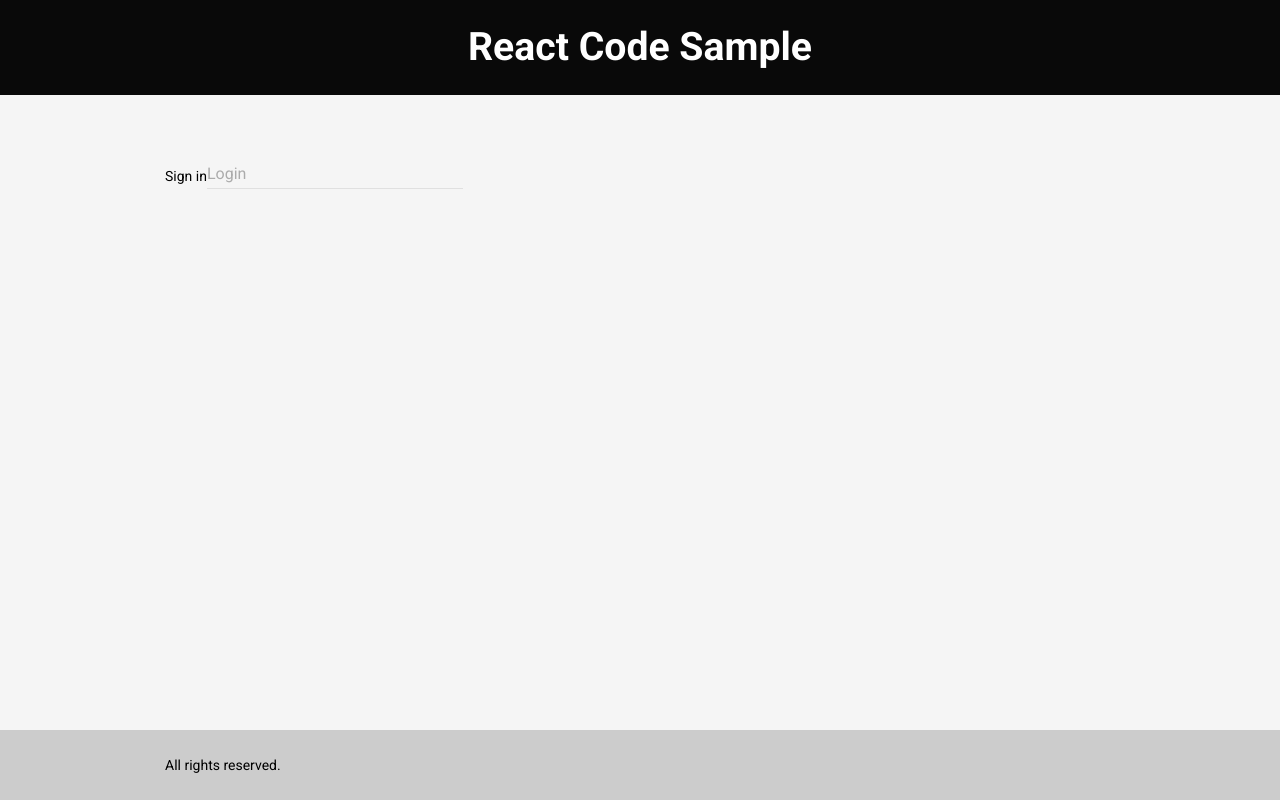
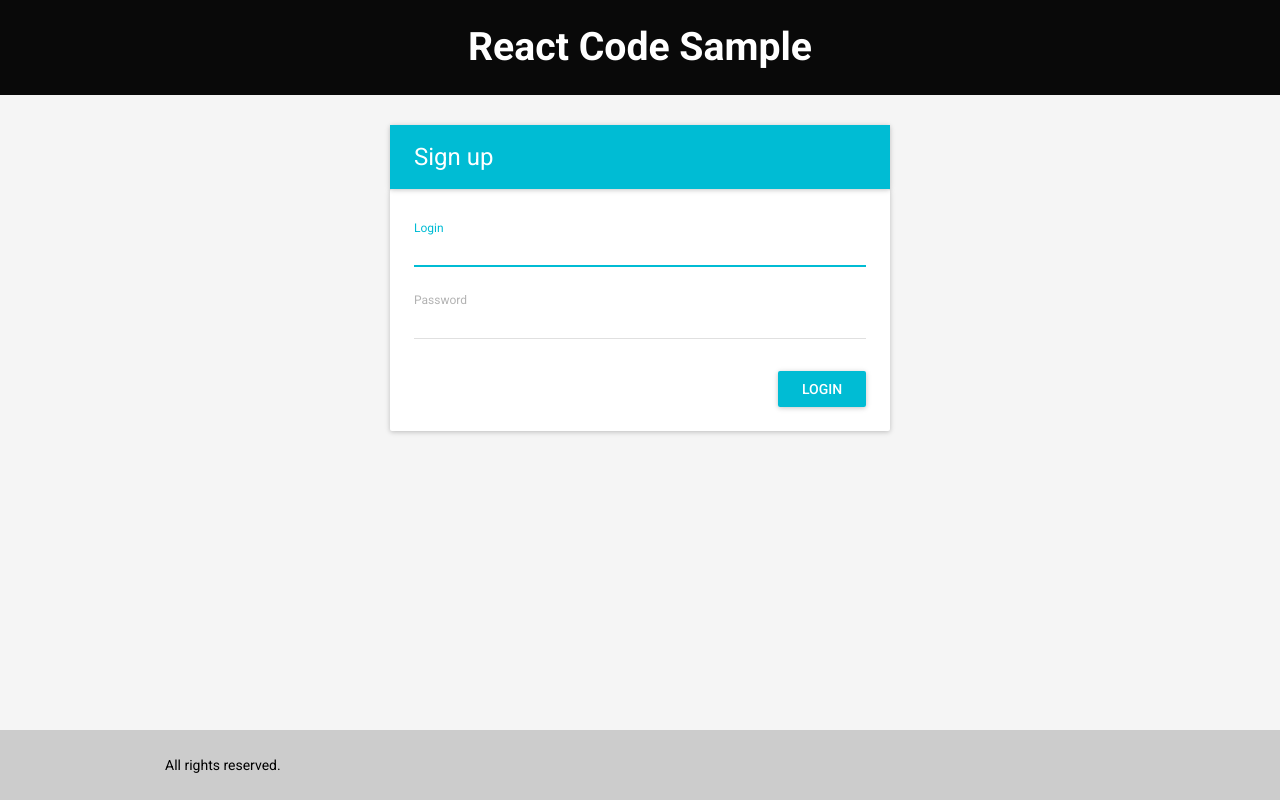
Before and after one commit to pwlmaciejewski/react-code-sample, a React app: page / in a window 1280 px wide. Built offline with nearby package versions, Linux system fonts and the light colour scheme; what react-tap-event-plugin would draw is missing.

Commit message:
Sign up form interface.

```diff
--- a/package.json
+++ b/package.json
@@ -5,7 +5,7 @@
   "main": "index.js",
   "scripts": {
     "test": "echo \"Error: no test specified\" && exit 1",
-    "lint": "eslint src/**/*",
+    "lint": "eslint src/**/*.js*",
     "build-dev": "webpack"
   },
   "repository": {
--- a/src/components/App/Footer.jsx
+++ b/src/components/App/Footer.jsx
@@ -8,8 +8,8 @@ export default class Header extends Component {
   render() {
     const { className } = this.props;
     return (
-      <div className={cx('root', className)}>
-        <div className={cx('inner')}>
+      <div className={ cx('root', className) }>
+        <div className={ cx('inner') }>
           All rights reserved.
         </div>
       </div>
--- a/src/components/App/Header.jsx
+++ b/src/components/App/Header.jsx
@@ -8,8 +8,8 @@ export default class Header extends Component {
   render() {
     const { className } = this.props;
     return (
-      <div className={cx('root', className)}>
-        <h1 className={cx('logo')}>React Code Sample</h1>
+      <div className={ cx('root', className) }>
+        <h1 className={ cx('logo') }>React Code Sample</h1>
       </div>
     );
   }
--- a/src/components/Auth/SignIn.jsx
+++ b/src/components/Auth/SignIn.jsx
@@ -1,15 +1,45 @@
 import { Component } from 'react';
 import { connect } from 'react-redux';
+import classNames from 'classnames/bind';
+import styles from './SignIn.scss';
 import TextField from 'material-ui/TextField';
+import AppBar from 'material-ui/AppBar';
+import Paper from 'material-ui/Paper';
+import RaisedButton from 'material-ui/RaisedButton';
+
+const cx = classNames.bind(styles);
 
 export default class SignIn extends Component {
   render() {
     return (
-      <div>
-        Sign in
-        <TextField
-          floatingLabelText="Login"
+      <div className={ cx('root') }>
+        <AppBar
+          title="Sign up"
+          showMenuIconButton={ null }
         />
+        <Paper className={ cx('content') }>
+          <form>
+            <TextField
+              className={ cx('field') }
+              type={ 'email' }
+              floatingLabelText={ 'Login' }
+              floatingLabelFixed
+              autoFocus
+            />
+            <TextField
+              className={ cx('field') }
+              type={ 'password' }
+              floatingLabelText={ 'Password' }
+              floatingLabelFixed
+            />
+            <div className={ cx('actions-wrapper') }>
+              <RaisedButton
+                primary
+                label={ 'Login' }
+              />
+            </div>
+          </form>
+        </Paper>
       </div>
     );
   }
--- a/src/components/Auth/SignIn.scss
+++ b/src/components/Auth/SignIn.scss
@@ -0,0 +1,18 @@
+.root {
+  max-width: 500px;
+  margin: 0 auto;
+}
+
+.content {
+  padding: 14px 24px 24px 24px;
+}
+
+.field {
+  display: block!important;
+  width: 100%!important;
+}
+
+.actions-wrapper {
+  margin-top: 24px;
+  text-align: right;
+}
--- a/src/index.jsx
+++ b/src/index.jsx
@@ -5,14 +5,14 @@ import { render } from 'react-dom';
 import { Provider } from 'react-redux';
 import store from './store';
 import App from './components/App';
-import styles from './styles/index.scss';
+import './styles/index.scss';
 
 const appWrapper = document.createElement('div');
 appWrapper.id = 'app-wrapper';
 document.body.appendChild(appWrapper);
 
 render(
-  <Provider store={store}>
+  <Provider store={ store }>
     <App />
   </Provider>,
   appWrapper,
```
Also changed, not shown: src/components/App/Layout.jsx (+6 -6 lines), 1 other file (tests, documents, lock files or other folders).
